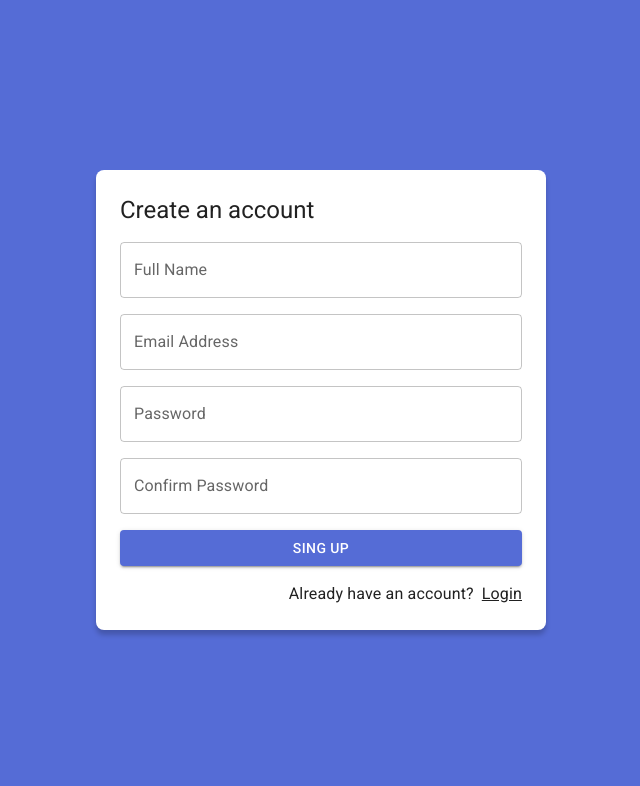
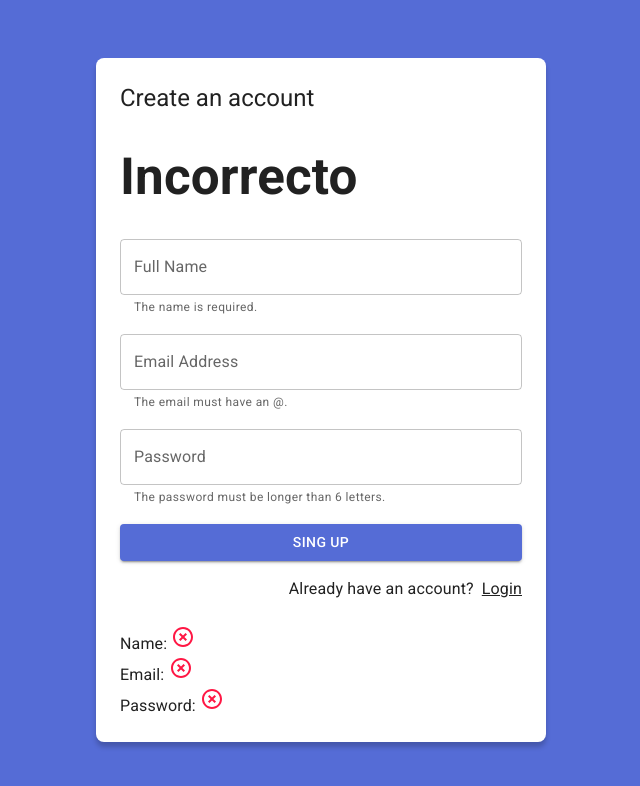
Before and after one commit to gisbelt/react-app, a React (Vite) app in the folder 08-journal-app-vite/: page /auth/register in a window 1280 px wide. Shown: the top 786 px of the page, without its empty margins (319-959 px from the left). Built offline with nearby package versions, Linux system fonts and the light colour scheme.

Commit message:
RegisterPage form validation - useForm

```diff
--- a/08-journal-app-vite/src/auth/pages/RegisterPage.jsx
+++ b/08-journal-app-vite/src/auth/pages/RegisterPage.jsx
@@ -1,11 +1,41 @@
 import { Link as RouterLink } from 'react-router-dom'
 import { Button, Grid, Link, TextField, Typography } from '@mui/material'
 import { AuthLayout } from '../layout/AuthLayout'
+import { useForm } from '../../hooks/useForm'
+import CheckCircleOutlineIcon from '@mui/icons-material/CheckCircleOutline';
+import HighlightOffIcon from '@mui/icons-material/HighlightOff';
+import { useState } from 'react';
+
+const formData = {
+	email: '',
+	password: '',
+	displayName: ''
+}
+
+const formValidations = {
+	email: [(value) => value.includes('@'), 'The email must have an @.'],
+	password: [(value) => value.length >= 6, 'The password must be longer than 6 letters.'],
+	displayName: [(value) => value.length >= 1, 'The name is required.']
+}
 
 export const RegisterPage = () => {
+
+	const [formSubmitted, setFormSubmitted] = useState(false)
+
+	const {
+		displayName, email, password, onInputChange, formState,
+		isFormValid, displayNameValid, emailValid, passwordValid,
+	} = useForm(formData, formValidations)
+
+	const onSubmit = e => {
+		e.preventDefault()
+		setFormSubmitted(true);
+	}
+
 	return (
 		<AuthLayout title='Create an account'>
-			<form>
+			<h1>{ isFormValid ? 'Valido' : 'Incorrecto' }</h1>
+			<form onSubmit={ onSubmit }>
 				<Grid container >
 					<Grid item xs={ 12 } sx={{ mb: 2 }}>
 						<TextField
@@ -13,6 +43,11 @@ export const RegisterPage = () => {
 							type="text"
 							placeholder='Your full name'
 							fullWidth={ true }
+							name="displayName"
+							value={displayName}
+							onChange={onInputChange}
+							error={ !!displayNameValid && formSubmitted }
+							helperText={ displayNameValid }
 						>
 						</TextField>
 					</Grid>
@@ -23,6 +58,11 @@ export const RegisterPage = () => {
 							type="email"
 							placeholder='email@example.com'
 							fullWidth={ true }
+							name="email"
+							value={email}
+							onChange={onInputChange}
+							error={ !!emailValid && formSubmitted }
+							helperText={ emailValid }
 						>
 						</TextField>
 					</Grid>
@@ -33,23 +73,18 @@ export const RegisterPage = () => {
 							type="Password"
 							placeholder='********'
 							fullWidth={ true }
-						>
-						</TextField>
-					</Grid>
-
-					<Grid item xs={ 12 } sx={{ mb: 2 }} >
-						<TextField
-							label="Confirm Password"
-							type="Password"
-							placeholder='********'
-							fullWidth={ true }
+							name="password"
+							value={password}
+							onChange={onInputChange}
+							error={ !!passwordValid && formSubmitted }
+							helperText={ passwordValid }
 						>
 						</TextField>
 					</Grid>
 
 					<Grid container spacing={ 2 } sx={{ mb: 2 }}>
 						<Grid item xs={ 12 }>
-							<Button variant="contained" fullWidth >
+							<Button type="submit" variant="contained" fullWidth >
 								Sing up
 							</Button>
 						</Grid>
@@ -61,6 +96,14 @@ export const RegisterPage = () => {
 							Login
 						</Link>
 					</Grid>
+
+					<Grid container spacing={ 1 } sx={{ mt: 2 }}>
+						<Grid item xs={ 12 } >
+							<Typography>Name: { !!displayNameValid ? (<HighlightOffIcon color='error' />) : (<CheckCircleOutlineIcon color='primary' />) }</Typography>
+							<Typography>Email: { !!emailValid ? (<HighlightOffIcon color='error' />) : (<CheckCircleOutlineIcon color='primary' />) }</Typography>
+							<Typography>Password: { !!passwordValid ? (<HighlightOffIcon color='error' />) : (<CheckCircleOutlineIcon color='primary' />) }</Typography>
+						</Grid>
+					</Grid>
 				</Grid>
 			</form>
 		</AuthLayout>
--- a/08-journal-app-vite/src/hooks/useForm.js
+++ b/08-journal-app-vite/src/hooks/useForm.js
@@ -1,10 +1,36 @@
-import { useRef, useState } from "react";
+import { useEffect, useMemo, useRef, useState } from "react";
 
-export const useForm = ( initialForm = {} ) => {
+export const useForm = ( initialForm = {}, formValidations = {} ) => {
 
     // initialForm: which by default will be an object.
     const [formState, setFormState] = useState( initialForm )
+    const [formValidation, setFormValidation] = useState({})
     const inputRef = useRef();
+
+    const createValidators = () => {
+        const formCheckedValues = {};
+        // We sweep each key from formValidations, each property name
+        for (const formField of Object.keys( formValidations )) {
+            // the function and error message that each property of the formValidations has in the formField position
+            const [ fn, errorMessage ] = formValidations[formField];
+            // Remember that the function (fn) must be given the value of each input as parameter
+            formCheckedValues[`${ formField }Valid`] = fn( formState[formField] ) ? null : errorMessage;
+        }
+        setFormValidation(formCheckedValues);
+    }
+
+    useEffect(() => {
+        createValidators();
+    }, [formState])
+
+    // We will store the value y that value should change only if the formValidation changes.
+    const isFormValid = useMemo( () => {
+        for (const formValue of Object.keys( formValidation )) {
+            // We return false so that the for loop does not continue executing.
+            if( formValidation[formValue] !== null ) return false;
+        }
+        return true;
+    }, [formValidation])
 
     //change input
     const onInputChange = ({ target }) => {
@@ -28,5 +54,8 @@ export const useForm = ( initialForm = {} ) => {
         onInputChange,
         onResetForm,
         inputRef,
+
+        ...formValidation,
+        isFormValid
     }
 }
```
